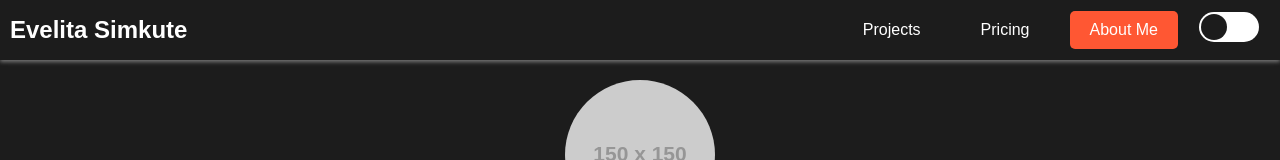
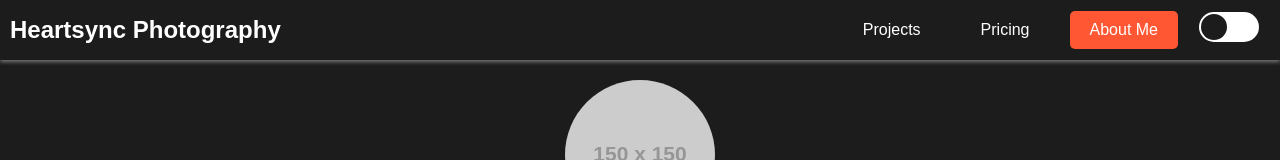
Before and after one commit to StanHus/heartsync-photography, a plain HTML site: page about.html in a window 1280 px wide. Shown: the top 160 px of the page. Drawn offline with Linux system fonts and the light colour scheme; placeholder pictures from the web are drawn by us.

Commit message:
<div class="logo">Evelita Simkute</div>

```diff
--- a/about.html
+++ b/about.html
@@ -9,7 +9,7 @@
   <body>
     <script src="preload.js"></script>
     <nav class="navbar">
-      <div class="logo">Evelita Simkute</div>
+      <div class="logo">Heartsync Photography</div>
       <div class="nav-links">
         <a href="/projects">Projects</a>
         <a href="/pricing">Pricing</a>
```
Also changed, not shown: pricing.html (+1 -1 lines), projects.html (+1 -1 lines).
